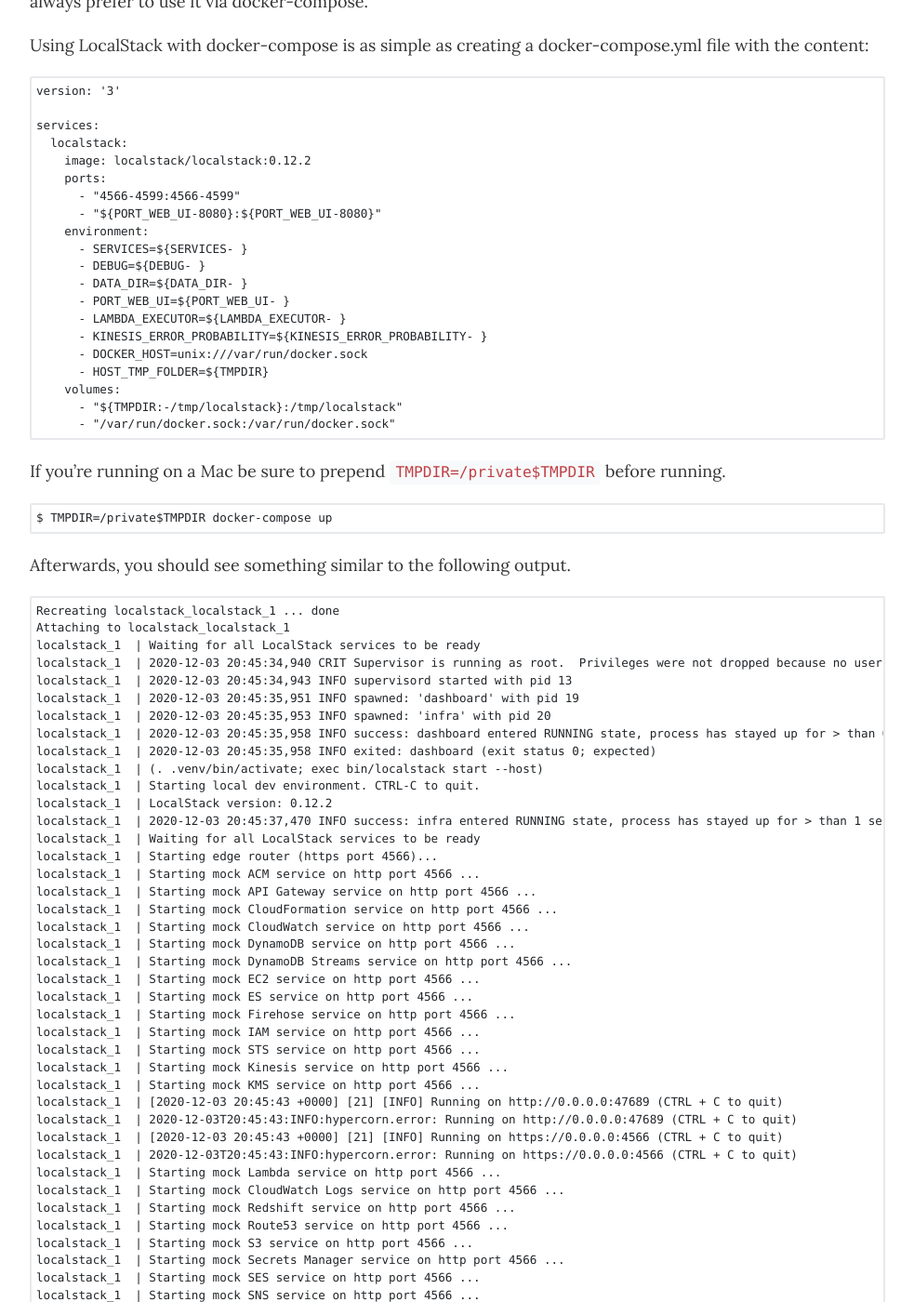
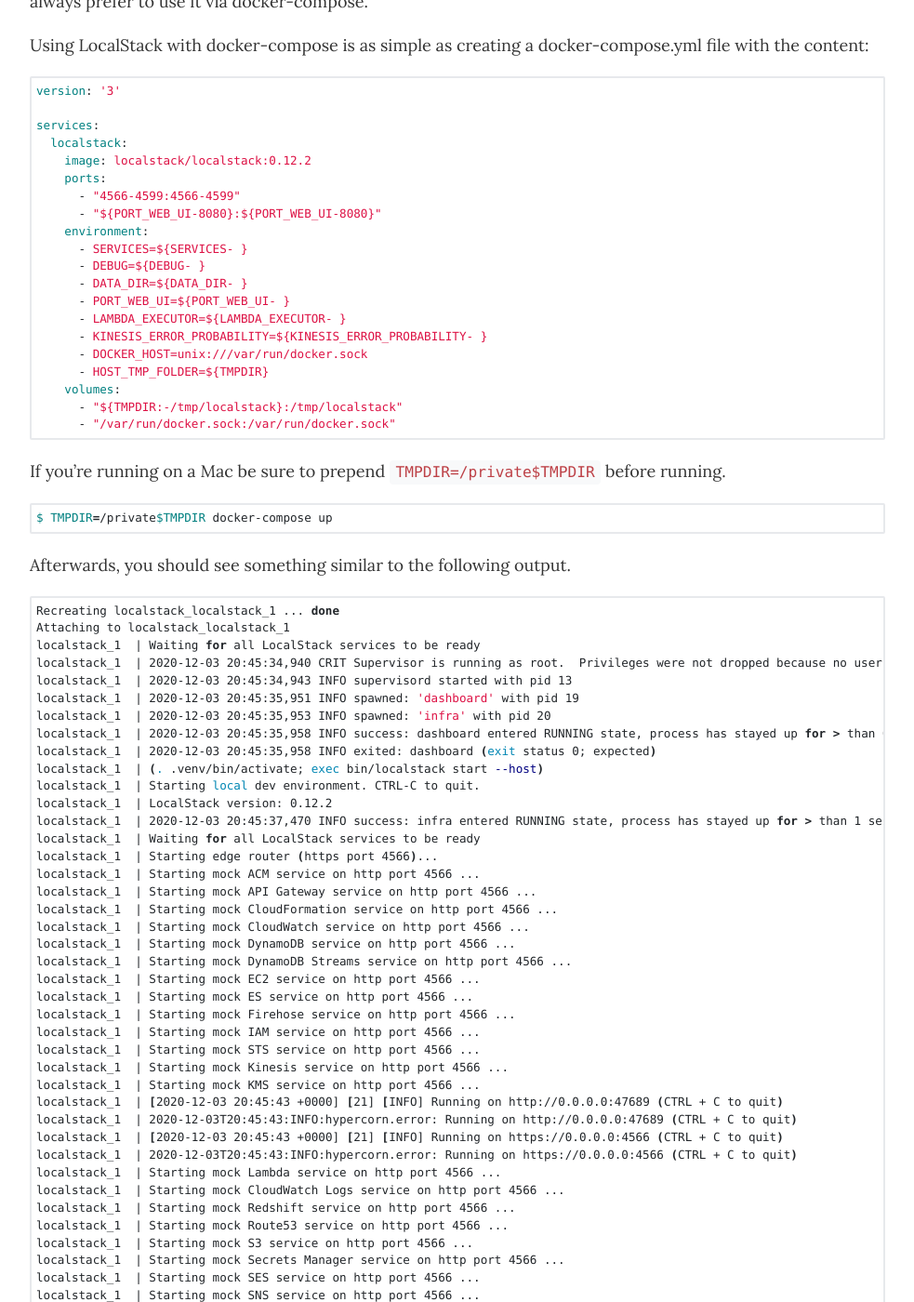
Before and after one commit to jreijn/jreijn.github.com, a Jekyll site: the page built from _posts/2020-12-03-useful-tools-for-local-aws-development-testing.md, in a window 1280 px wide and 1400 px high, scrolled down 3103 px. Shown: the whole window at 93% size, without its empty margins (148-1131 px from the left). Built offline with Jekyll 4.4.1, drawn with Linux system fonts in a browser that asks for light colours; comment, search, counter and statistics services are not loaded; some of the changed text lies outside the part shown.

Commit message:
Fix syntax highlighting

````diff
--- a/_posts/2020-12-03-useful-tools-for-local-aws-development-testing.md
+++ b/_posts/2020-12-03-useful-tools-for-local-aws-development-testing.md
@@ -15,13 +15,13 @@
 
 Running DynanoDB local is as simple as executing:
 
-```
-$  docker run -p 8000:8000 amazon/dynamodb-local
+```bash
+$ docker run -p 8000:8000 amazon/dynamodb-local
 ```
 
 Or if it's part of a bigger set of dependencies you could leverage `docker-compose`.
 
-```
+```yaml
 version: '3'
 
 services:
@@ -34,13 +34,13 @@
 
 With that it's a matter of running:
 
-```
+```bash
 $ docker-compose up
 ```
 
 And you should see something like:
 
-```
+```bash
 Starting dynamodb_dynamodb_1 ... done
 Attaching to dynamodb_dynamodb_1
 dynamodb_1  | Initializing DynamoDB Local with the following configuration:
@@ -54,12 +54,12 @@
 
 With the AWS CLI you can easily query for available tables:
 
-```
+```bash
 $ aws dynamodb list-tables --endpoint-url http://localhost:8000
 ```
 
 Which should result in something like:
-```
+```javascript
 {
     "TableNames": []
 }
@@ -90,7 +90,7 @@
 
 Using LocalStack with docker-compose is as simple as creating a docker-compose.yml file with the content:
 
-```
+```yaml
 version: '3'
 
 services:
@@ -115,13 +115,13 @@
 
 If you're running on a Mac be sure to prepend `TMPDIR=/private$TMPDIR` before running.
 
-```
+```bash
 $ TMPDIR=/private$TMPDIR docker-compose up
 ```
 
 Afterwards, you should see something similar to the following output.
 
-```
+```bash
 Recreating localstack_localstack_1 ... done
 Attaching to localstack_localstack_1
 localstack_1  | Waiting for all LocalStack services to be ready
@@ -173,13 +173,13 @@
 
 As you can see it starts a whole bunch of services out of the box. If you don't use all those services you can also provide a list of services required when starting localstack by providing a SERVICES variable like:
 
-```
+```bash
 $ TMPDIR=/private$TMPDIR SERVICES=s3,sqs docker-compose up
 ```
 
 Now you should see in the startup output that it only started S3 and SQS.
 
-```
+```bash
 Recreating localstack_localstack_1 ... done
 Attaching to localstack_localstack_1
 localstack_1  | Waiting for all LocalStack services to be ready
@@ -206,13 +206,13 @@
 ```
 
 Update: I just learned that [homebrew](https://formulae.brew.sh/formula/localstack) also supports installing LocalStack. I've not used it, so can't say if it's any good, but it looks pretty simple :-)
-```
+```bash
 $ brew install localstack
 ```
 
 If you don't want to manually start LocalStack via docker-compose, but want to start it for instance during your build/test phase, you can also leverage [testcontainers](https://www.testcontainers.org/) and just add a localstack rule to your Unit test:
 
-```
+```java
 DockerImageName localstackImage = DockerImageName.parse("localstack/localstack:0.11.3");
 
 @Rule
@@ -226,7 +226,7 @@
 
 You can install it by running
 
-```
+```bash
 $ pip install awscli-local
 ```
 
````
